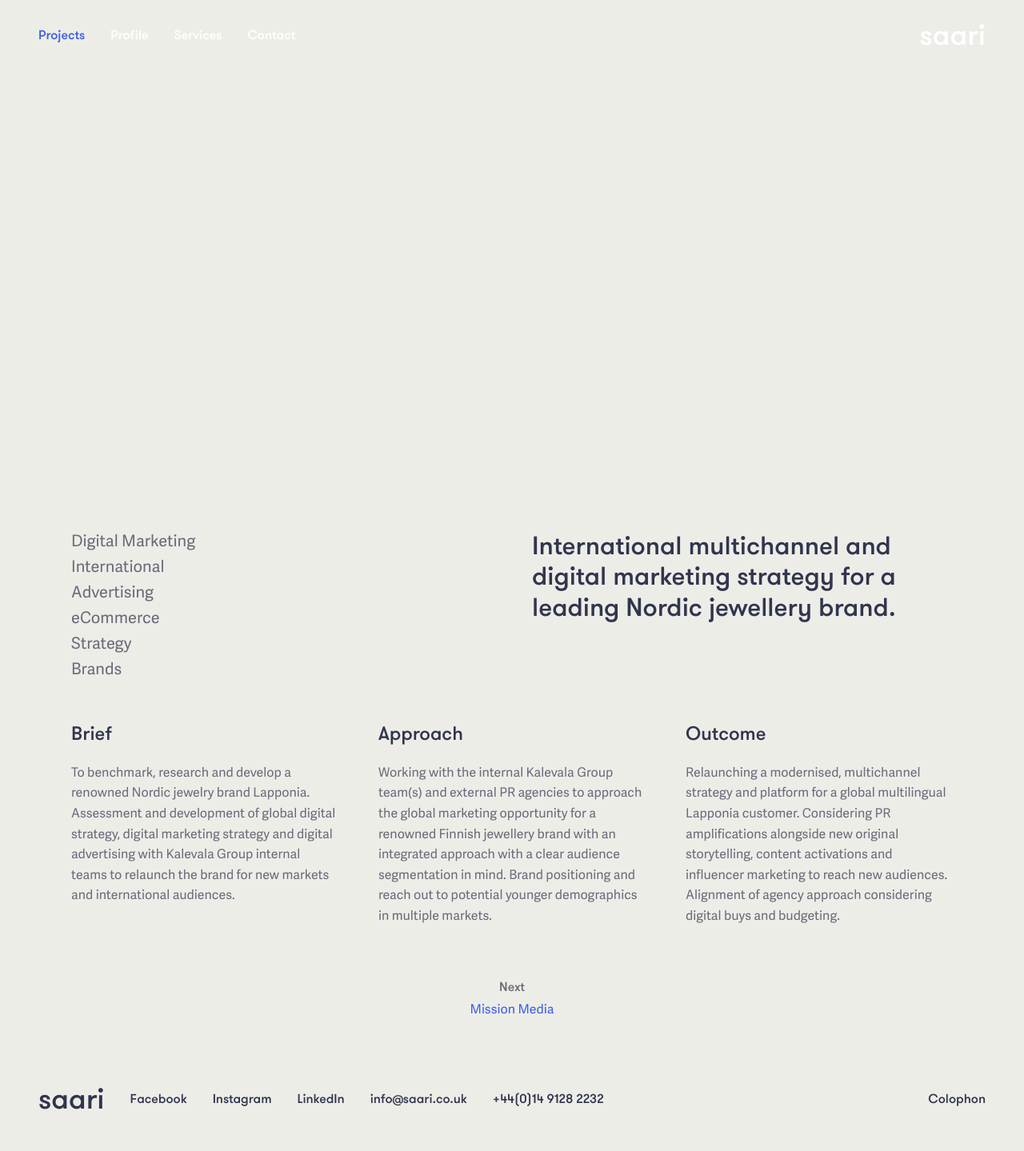
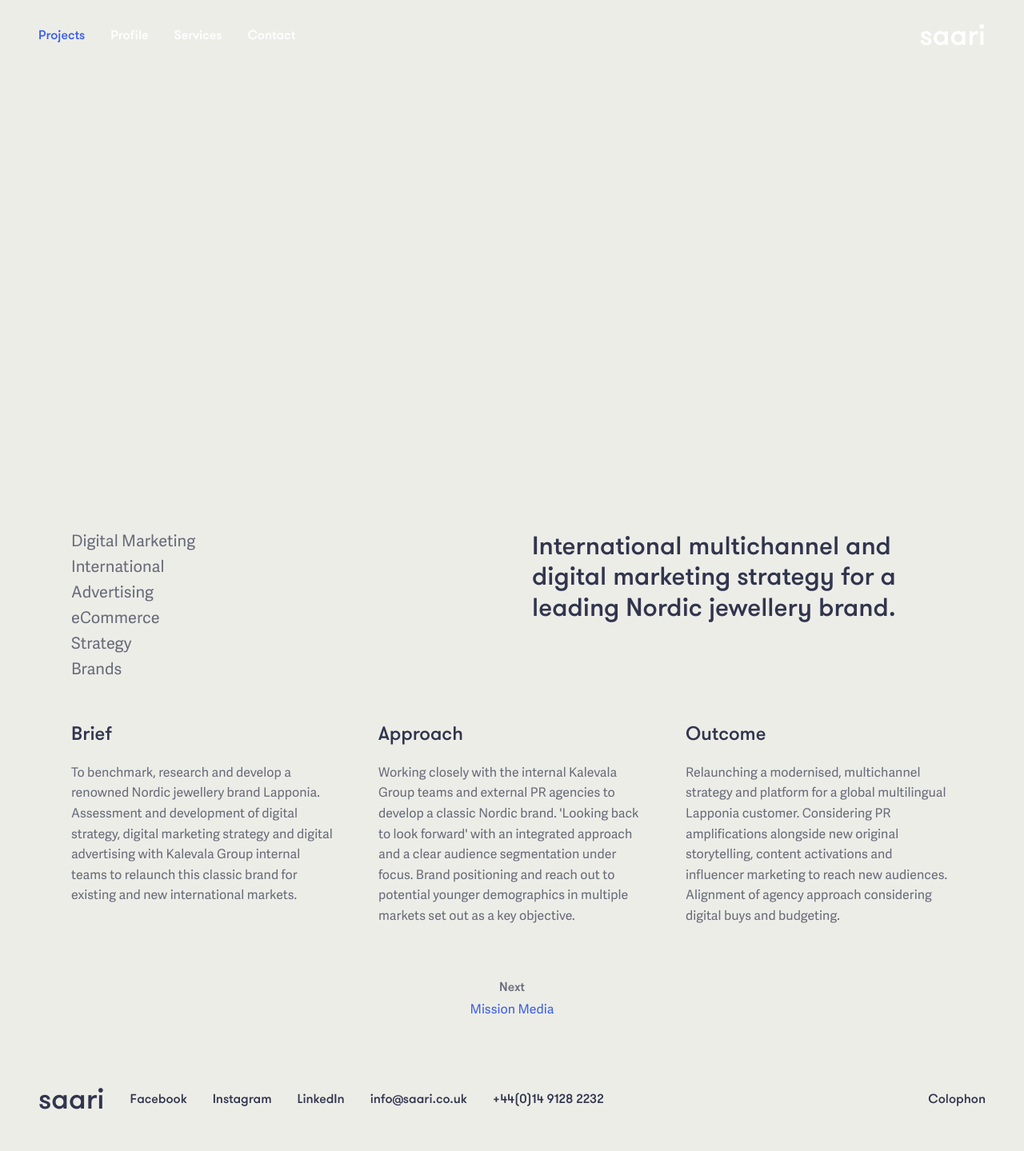
Before and after one commit to garethjohnsdesign/saari.co.uk, a Jekyll site: the page built from _projects/lapponia-jewelry.markdown, in a window 1280 px wide. Shown: the whole page at 80% size. Built offline with Jekyll 4.4.1, drawn with Linux system fonts in a browser that asks for light colours.

Commit message:
Updated Lapponia Thumb 3 and 1 other file

```diff
--- a/_projects/lapponia-jewelry.markdown
+++ b/_projects/lapponia-jewelry.markdown
@@ -18,16 +18,16 @@
 images:
 details:
 - title: Brief
-  text: To benchmark, research and develop a renowned Nordic jewelry brand Lapponia.
-    Assessment and development of global digital strategy, digital marketing strategy
-    and digital advertising with Kalevala Group internal teams to relaunch the brand
-    for new markets and international audiences.
+  text: To benchmark, research and develop a renowned Nordic jewellery brand Lapponia.
+    Assessment and development of digital strategy, digital marketing strategy and
+    digital advertising with Kalevala Group internal teams to relaunch this classic
+    brand for existing and new international markets.
 - title: Approach
-  text: Working with the internal Kalevala Group team(s) and external PR agencies
-    to approach the global marketing opportunity for a renowned Finnish jewellery
-    brand with an integrated approach with a clear audience segmentation in mind.
-    Brand positioning and reach out to potential younger demographics in multiple
-    markets.
+  text: Working closely with the internal Kalevala Group teams and external PR agencies
+    to develop a classic Nordic brand. 'Looking back to look forward' with an integrated
+    approach and a clear audience segmentation under focus. Brand positioning and
+    reach out to potential younger demographics in multiple markets set out as a key
+    objective.
 - title: Outcome
   text: Relaunching a modernised, multichannel strategy and platform for a global
     multilingual Lapponia customer. Considering PR amplifications alongside new original
```
Also changed, not shown: other parts of _projects/lapponia-jewelry.markdown (+1 -1 lines), _uploads/lapponia-thumb-3.png (added).
